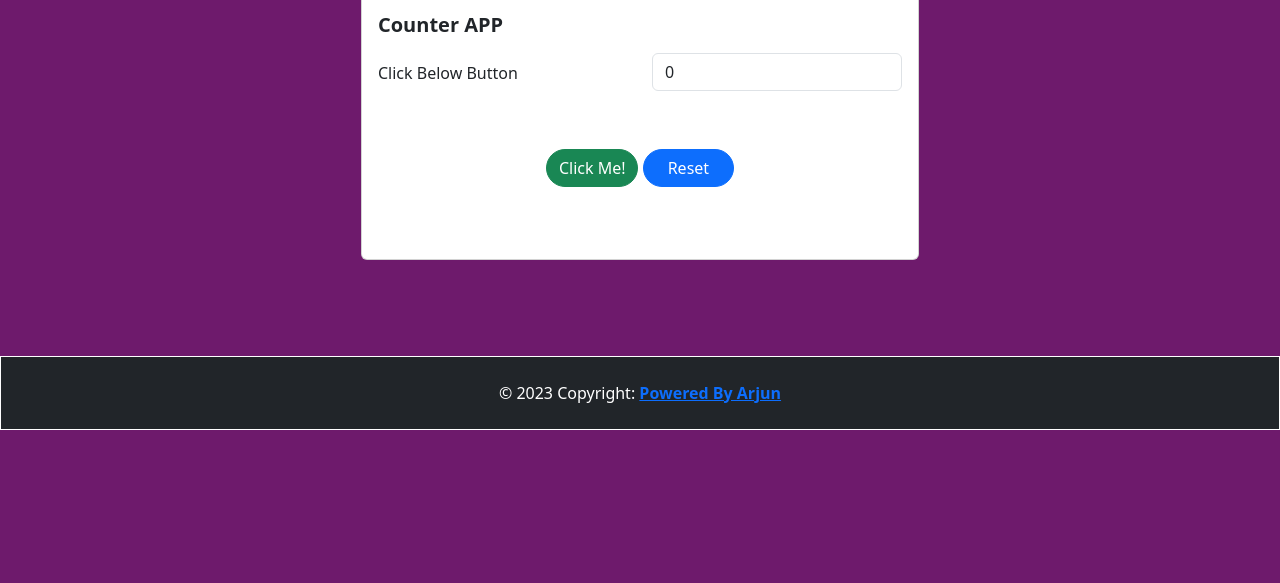
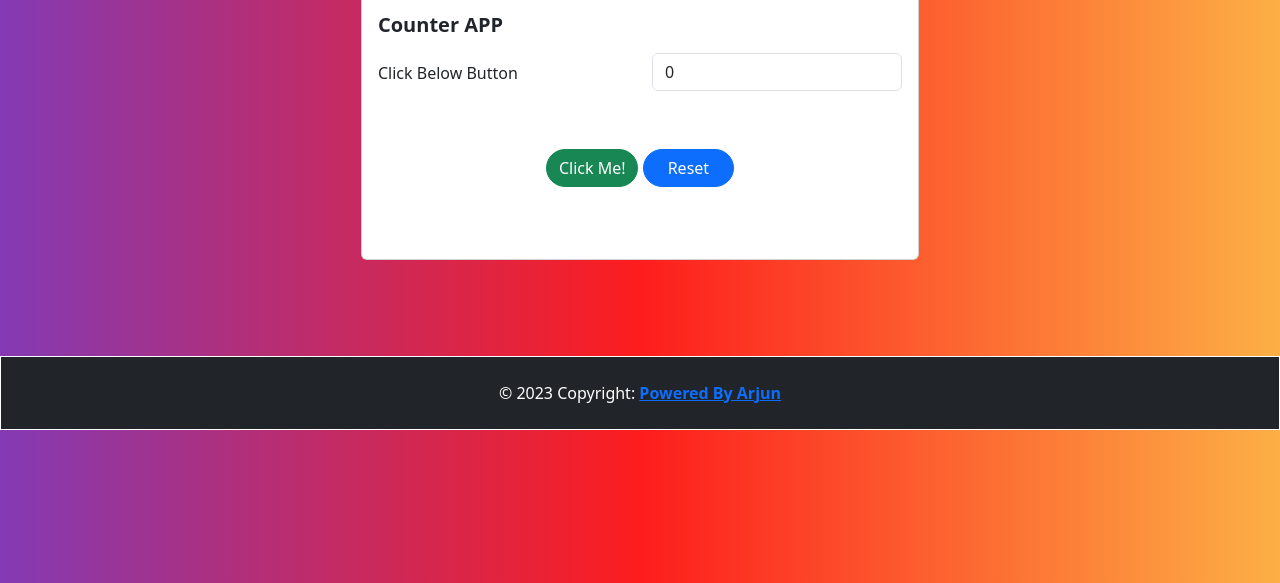
Before and after one commit to Arjunwebdev2111/Arjunwebdev2111.github.io, a plain HTML site: page counter-app/src/html/index.html in a window 1280 px wide. Shown: the part 217-800 px from the top of the page. Drawn offline with nearby package versions, Linux system fonts and the light colour scheme.

Commit message:
Update style.css

```diff
--- a/counter-app/src/css/style.css
+++ b/counter-app/src/css/style.css
@@ -1,3 +1,3 @@
 .blueviolet{
-    background: #6e1a6c
+    background: linear-gradient(90deg, rgba(131,58,180,1) 0%, rgba(253,29,29,1) 50%, rgba(252,176,69,1) 100%);
 }
```
